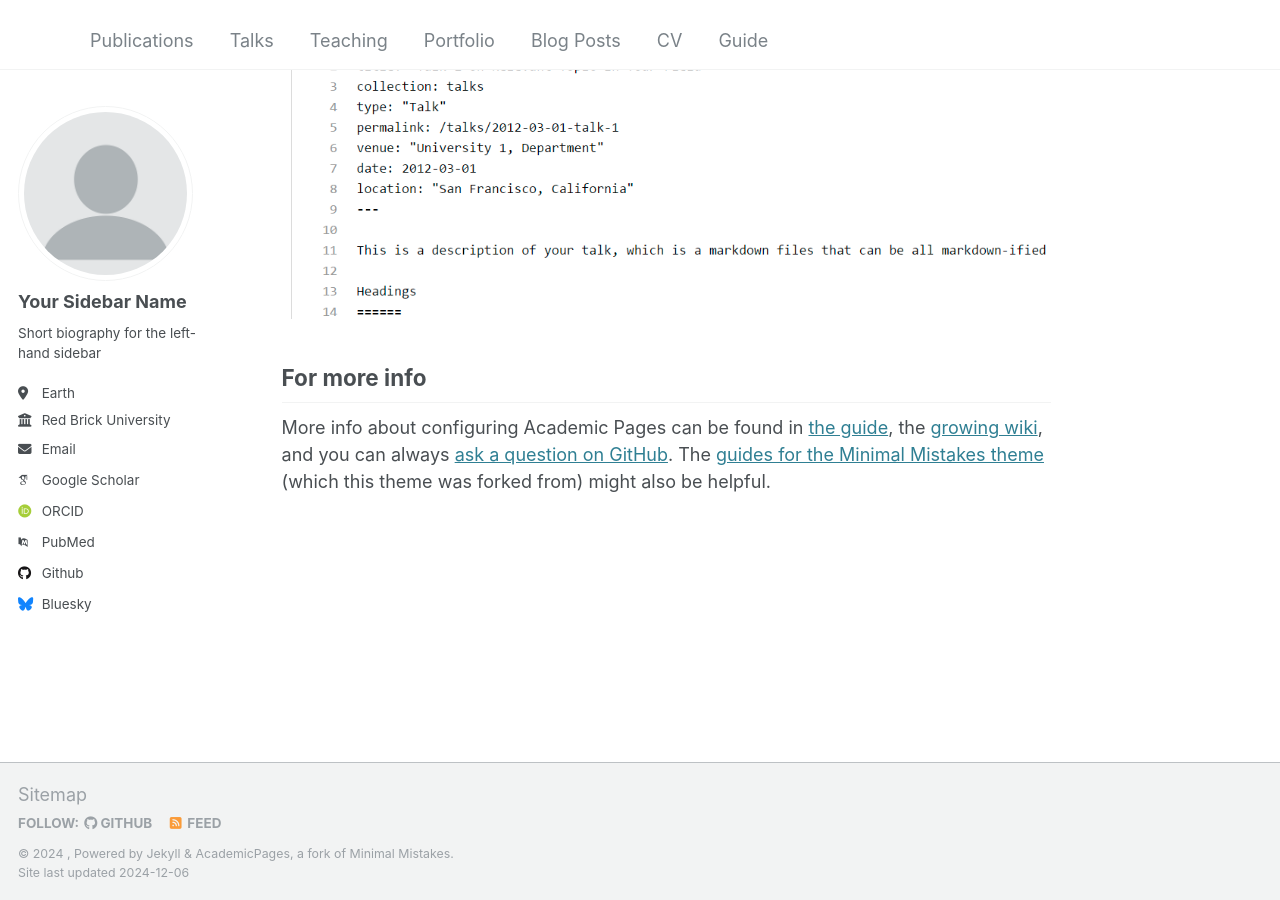
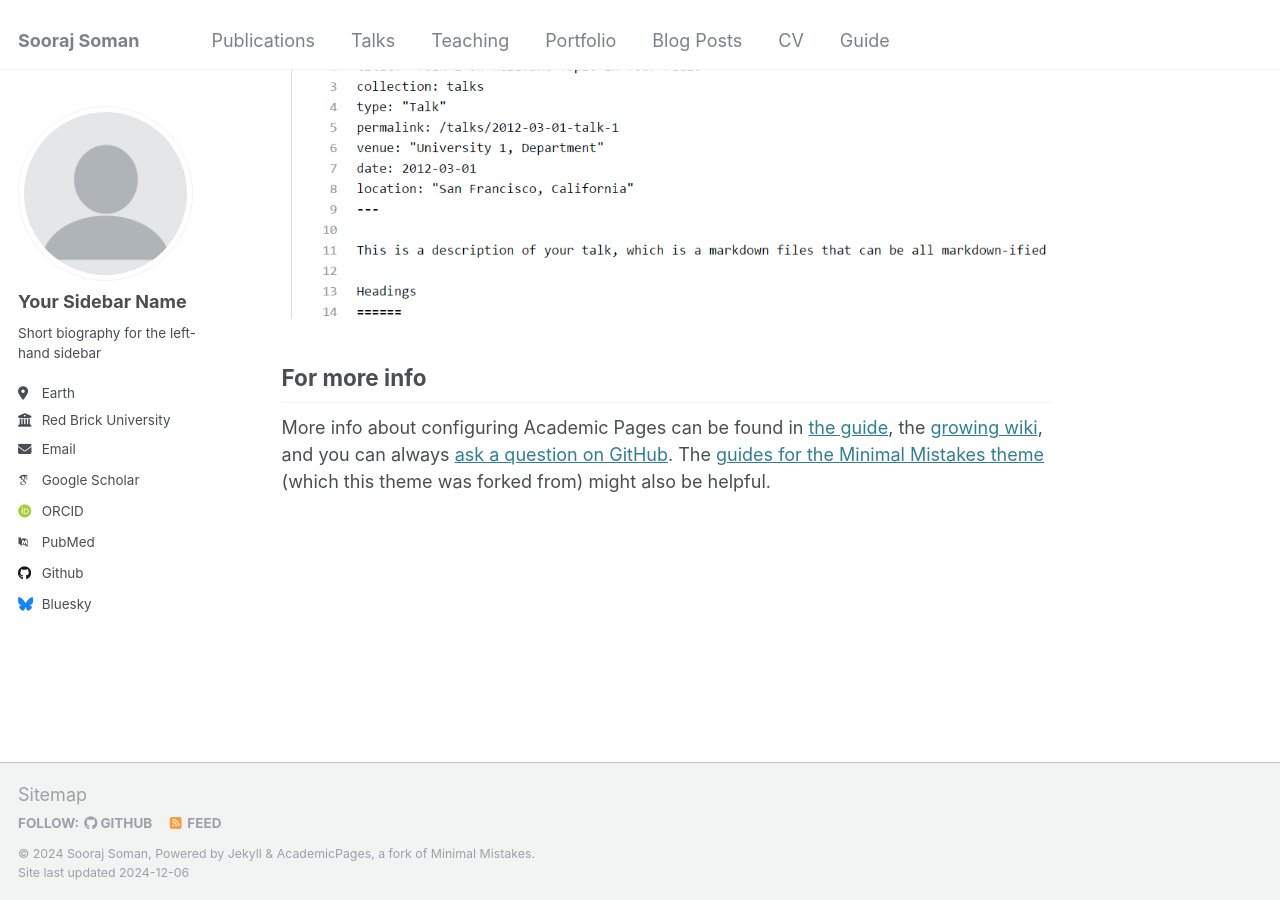
Before and after one commit to soorajss1729/soorajss1729.github.io, a Jekyll site: the page built from _pages/about.md, in a window 1280 px wide and 900 px high, scrolled down 2643 px. Built offline with Jekyll 4.4.1, drawn with Linux system fonts in a browser that asks for light colours; some web fonts are replaced.

Commit message:
Update _config.yml

```diff
--- a/_config.yml
+++ b/_config.yml
@@ -8,9 +8,9 @@
 
 # Basic Site Settings
 locale                   : "en-US"
-title                    : "<Sooraj Soman>"
+title                    : "Sooraj Soman"
 title_separator          : "-"
-name                     : &name "<Sooraj Soman>"
+name                     : &name "Sooraj Soman"
 description              : &description "personal description"
 url                      : https://academicpages.github.io # the base hostname & protocol for your site e.g. "https://[your GitHub username].github.io"
 baseurl                  : "" # the subpath of your site, e.g. "/blog"
```
